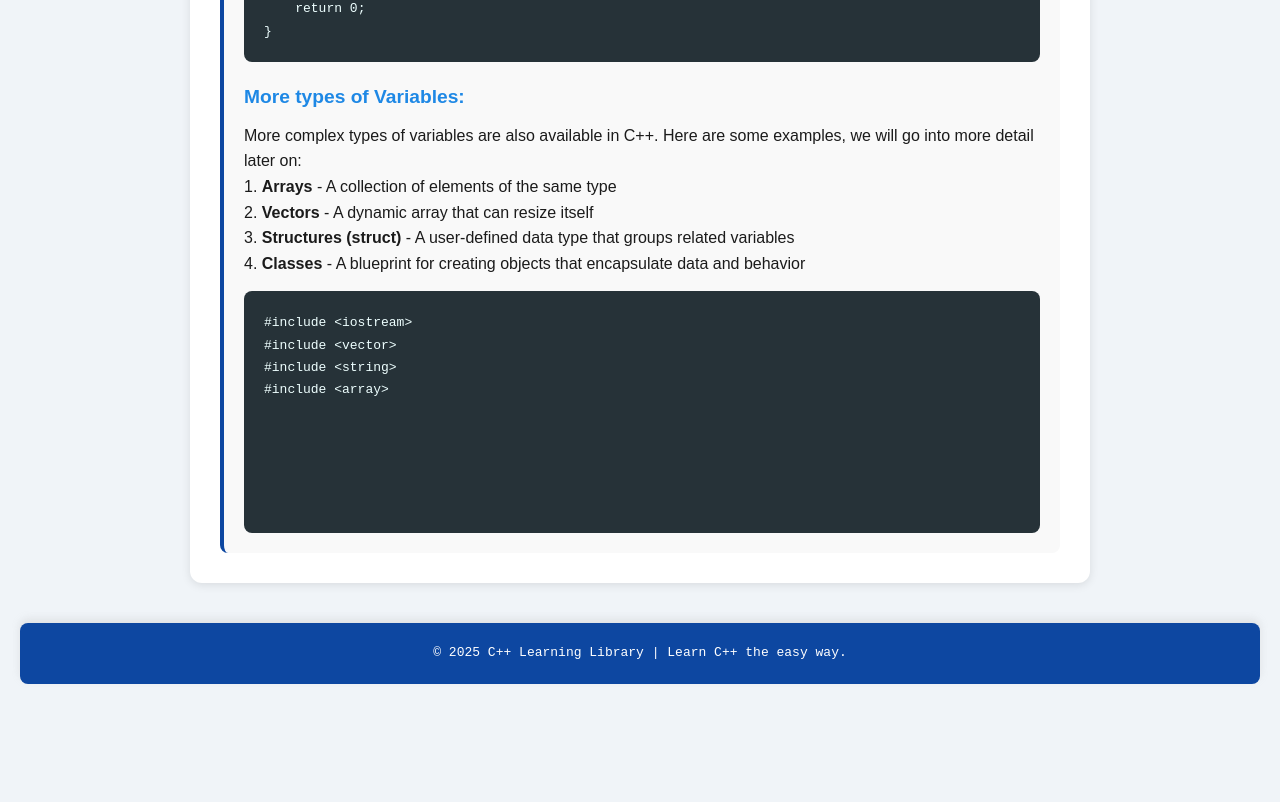
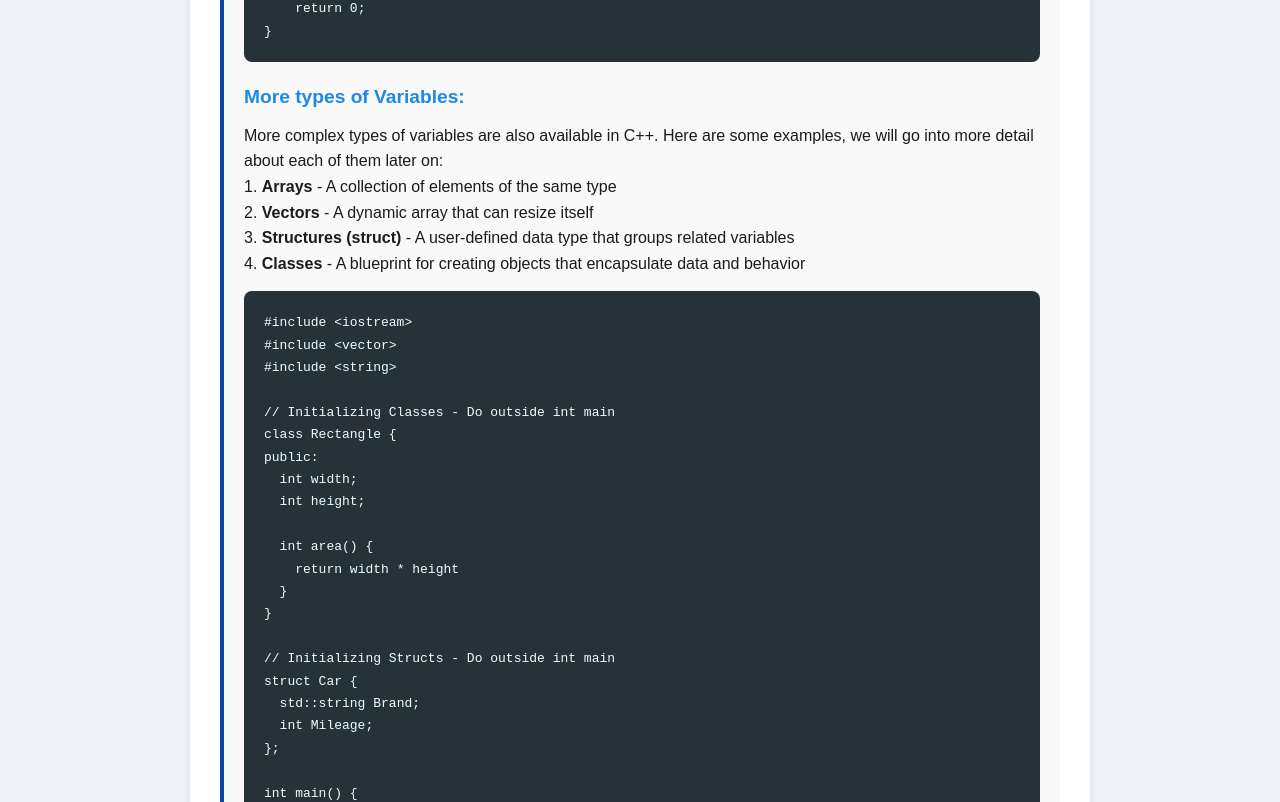
Before and after one commit to ladyforrest591/C-Plus-Plus-Website, a plain HTML site: page index.html in a window 1280 px wide. Shown: the part 7200-8002 px from the top of the page. Before the commit the page ends 7904 px from the top, so only its background shows below. Drawn offline with Linux system fonts and the light colour scheme.

Commit message:
Finished some stuff

```diff
--- a/index.html
+++ b/index.html
@@ -305,7 +305,7 @@ int main() {
 </code></pre>
 
 <h4>More types of Variables: </h4>
-<p>More complex types of variables are also available in C++. Here are some examples, we will go into more detail later on: <br></p>
+<p>More complex types of variables are also available in C++. Here are some examples, we will go into more detail about each of them later on: <br></p>
 <p>1. <strong>Arrays</strong> - A collection of elements of the same type<br></p>
 <p>2. <strong>Vectors</strong> - A dynamic array that can resize itself<br></p>
 <p>3. <strong>Structures (struct)</strong> - A user-defined data type that groups related variables<br></p>
@@ -314,10 +314,80 @@ int main() {
 <pre><code>#include &lt;iostream&gt;
 #include &lt;vector&gt;
 #include &lt;string&gt;
-#include &lt;array&gt;
+
+// Initializing Classes - Do outside int main
+class Rectangle {
+public:
+  int width;
+  int height;
+
+  int area() {
+    return width * height
+  }
+}
+
+// Initializing Structs - Do outside int main
+struct Car {
+  std::string Brand;
+  int Mileage;
+};
+
+int main() {
+
+  // Initializing Arrays
+  int numbers[] = {1, 2, 3, 4, 5};
+
+  // Initializing Vectors
+  std::vector<std::string> fruits = {"Apple", "Banana", "Cherry"};
+
+  // Printing values of the variables:
+
+  // Printing array:
+  int arraySize = sizeof(numbers) / sizeof(numbers[0]);
+  cout &lt;&lt; "Array Values: ";
+  for (int i = 0; i &lt; arraySize; ++I) {
+    cout &lt;&lt; numbers[i] &lt;&lt; "";
+  }
+  cout &lt;&lt; endl;
+
+  // Printing vector:
+  cout &lt;&lt; "Vector elements: ";
+    for (const string& fruits : fruits) {
+        cout &lt;&lt; fruit &lt;&lt; " ";
+    }
+  cout &lt;&lt; endl;
+
+  // Printing struct:
+  Car car1 = "Tesla", 10000
+  cout &lt;&lt; "Car Struct - Name: " &lt;&lt; car1.Brand &lt;&lt; ", Mileage: " &lt;&lt; car1.Mileage &lt;&lt; endl;
+
+  // Printing class:
+  Rectangle rect1;
+
+  rect1.width = 8;
+  rect1.height = 7;
+  rect1.print();
+
+  return 0;
+
+
+}
+</code></pre>
+
+<h4>Indexing:</h4>
+<p>Indexing is the practice of accessing individual elements in a container using an index.</p>
+<p>Note that C++ indexing is ZERO-BASED. The first element in zero.</p>
+<p>Here are some methods to index in arrays, vectors and strings.</p>
+
+<h5>Indexing in Arrays:</h5>
+<pre><code>
 
 
 
+
+
+
+</code></pre>
 
       </section>
     </section>
```
